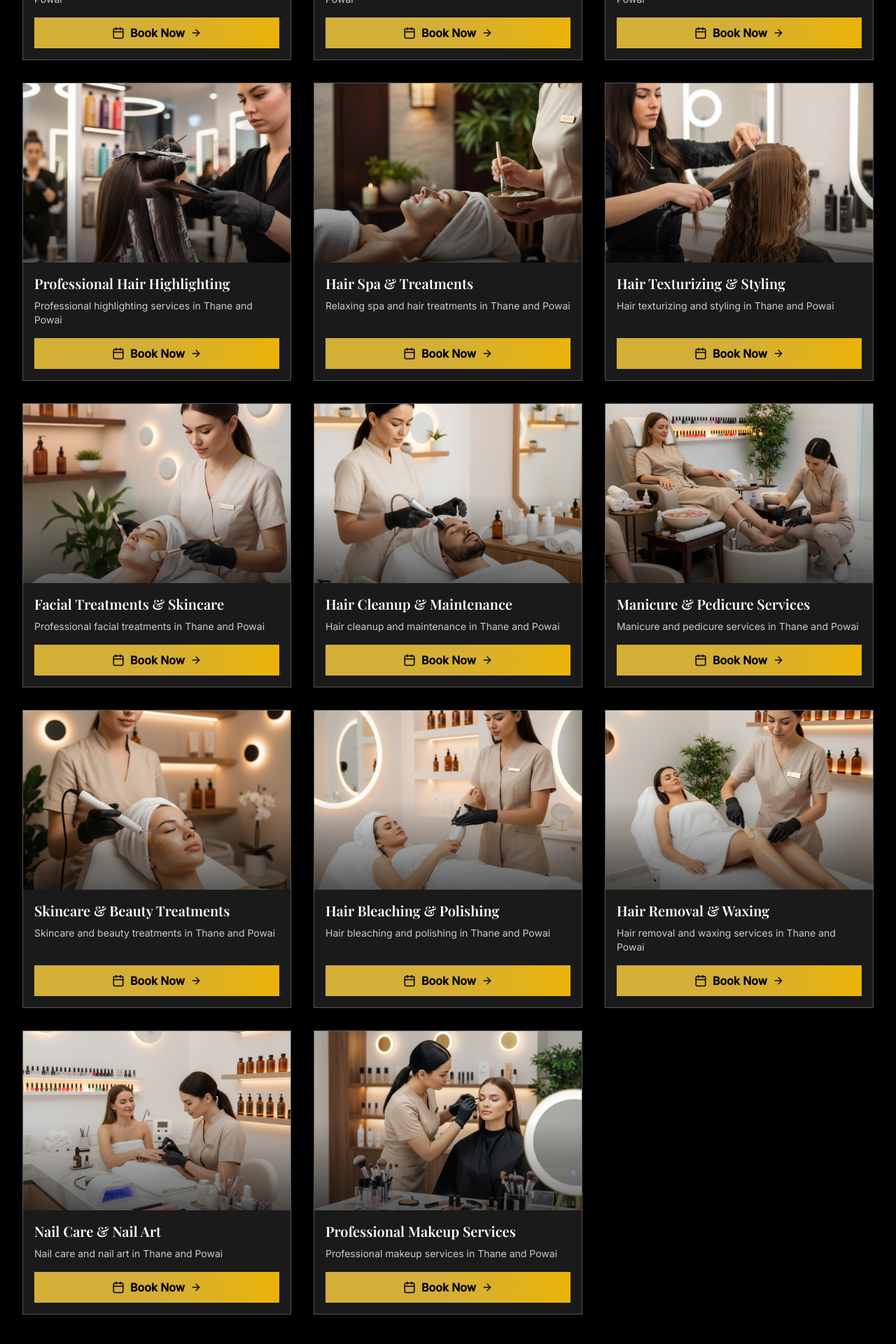
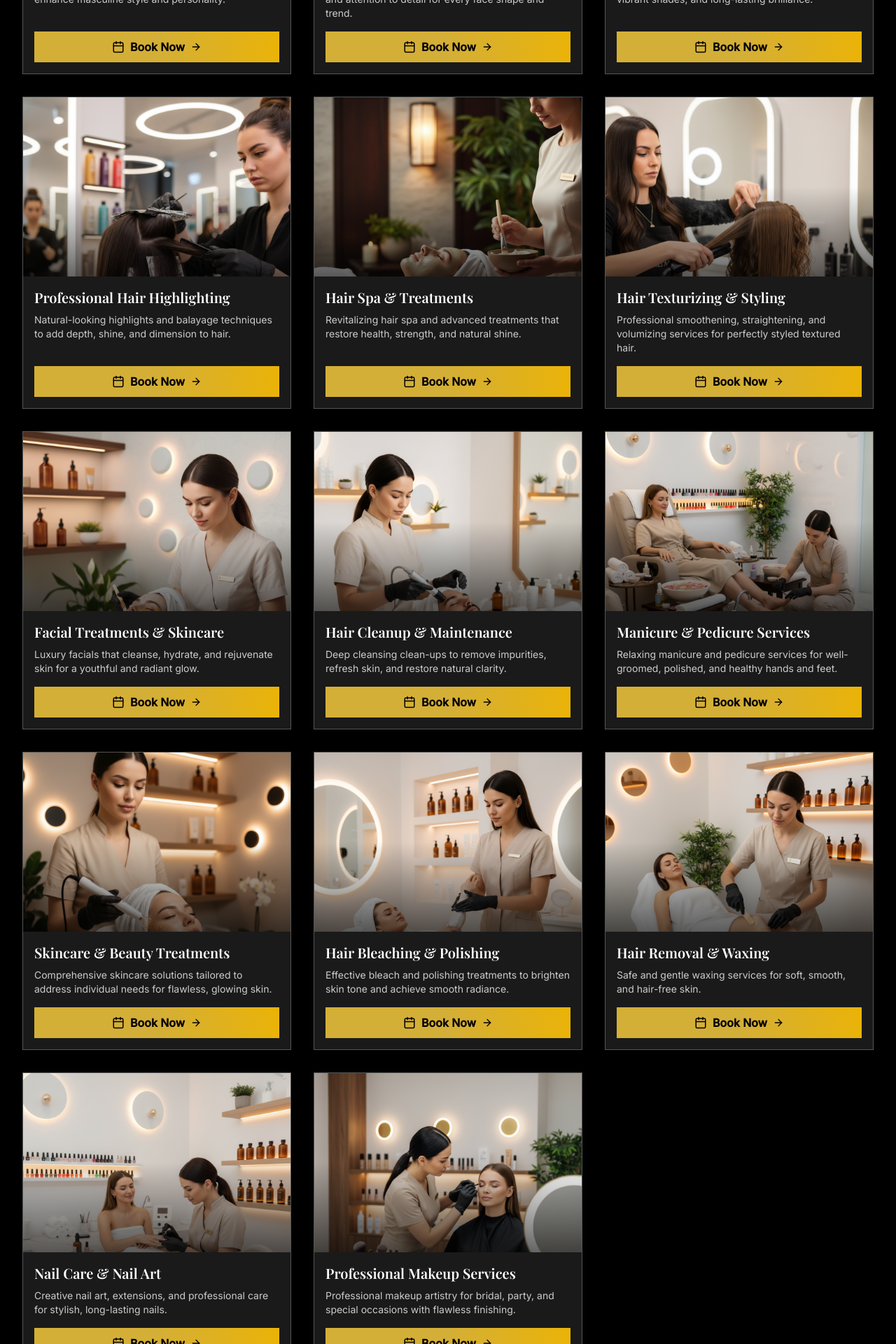
Before and after one commit to hannan1710/lcs-new, a React (Vite) app in the folder frontend/: page /services in a window 1280 px wide. Shown: the part 660-2580 px from the top of the page at 70% size. Built offline with nearby package versions, Linux system fonts and the light colour scheme.

Commit message:
Enhance services catalog: update descriptions with compelling copy, optimize image loading with AppImage component, improve performance with lazy loading

```diff
--- a/frontend/src/pages/services-catalog/index.jsx
+++ b/frontend/src/pages/services-catalog/index.jsx
@@ -5,6 +5,7 @@ import Footer from '../../components/ui/Footer';
 import Button from '../../components/ui/Button';
 import Icon from '../../components/AppIcon';
 import SEOHead from '../../components/SEOHead';
+import AppImage from '../../components/AppImage';
 
 const ServicesCatalog = () => {
   const navigate = useNavigate();
@@ -14,127 +15,127 @@ const ServicesCatalog = () => {
     {
       id: 'mens-haircut-styling',
       name: 'Men\'s Haircut & Styling',
-      description: 'Professional men\'s haircuts and styling in Thane and Powai',
+      description: 'Expert grooming and precision cuts designed to enhance masculine style and personality.',
       image: '/mens-haircut-styling-services.png',
-      alt: 'Professional men haircut and styling services at La Coiffure Salon Thane Powai - Expert barber cuts, beard trimming, and modern men grooming',
-      seoCaption: 'Expert men\'s haircuts, beard styling, and grooming services by professional barbers in Thane and Powai',
+      alt: 'Professional men\'s haircut at La Coiffure Salon',
+      seoCaption: 'Sharp, stylish men\'s haircuts tailored to your look.',
       icon: 'Scissors'
     },
     {
       id: 'womens-haircut-styling',
       name: 'Women\'s Haircut & Styling',
-      description: 'Expert women\'s haircuts and styling in Thane and Powai',
+      description: 'Customized women\'s haircuts crafted with elegance and attention to detail for every face shape and trend.',
       image: '/womens-haircut-styling-services.png',
-      alt: 'Professional women haircut and styling services at La Coiffure Salon Thane Powai - Expert cuts, layers, bobs, and modern hairstyles',
-      seoCaption: 'Expert women\'s haircuts, layers, bobs, and modern hairstyling by professional stylists in Thane and Powai',
+      alt: 'Luxury women\'s haircut by expert stylists',
+      seoCaption: 'Transform your style with precision women\'s haircuts.',
       icon: 'Scissors'
     },
     {
       id: 'hair-coloring-highlights',
       name: 'Hair Coloring & Highlights',
-      description: 'Hair coloring and highlights services in Thane and Powai',
+      description: 'Premium hair coloring services offering rich tones, vibrant shades, and long-lasting brilliance.',
       image: '/hair-coloring-highlights-services.png',
-      alt: 'Professional hair coloring and highlights services at La Coiffure Salon Thane Powai - Expert color treatments, balayage, ombre, and color correction',
-      seoCaption: 'Professional hair coloring, highlights, balayage, ombre, and color correction services in Thane and Powai',
+      alt: 'Premium hair coloring services in Mumbai salon',
+      seoCaption: 'Vibrant, long-lasting hair color crafted by specialists.',
       icon: 'Palette'
     },
     {
       id: 'professional-highlighting',
       name: 'Professional Hair Highlighting',
-      description: 'Professional highlighting services in Thane and Powai',
+      description: 'Natural-looking highlights and balayage techniques to add depth, shine, and dimension to hair.',
       image: '/professional-hair-highlighting-services.png',
-      alt: 'Professional hair highlighting services at La Coiffure Salon Thane Powai - Expert highlights, lowlights, and dimensional color techniques',
-      seoCaption: 'Expert hair highlighting, lowlights, and dimensional color techniques by professional colorists in Thane and Powai',
+      alt: 'Natural hair highlights by salon experts',
+      seoCaption: 'Add dimension with flawless highlights and balayage.',
       icon: 'Sparkles'
     },
     {
       id: 'hair-spa-treatments',
       name: 'Hair Spa & Treatments',
-      description: 'Relaxing spa and hair treatments in Thane and Powai',
+      description: 'Revitalizing hair spa and advanced treatments that restore health, strength, and natural shine.',
       image: '/hair-spa-treatments-services.png',
-      alt: 'Luxury spa and hair treatments at La Coiffure Salon Thane Powai - Relaxing hair spa, scalp treatments, and wellness services',
-      seoCaption: 'Luxury hair spa treatments, scalp therapy, and relaxing wellness services in Thane and Powai',
+      alt: 'Hair spa and treatment for healthy shine',
+      seoCaption: 'Rejuvenating spa therapies for hair and scalp health.',
       icon: 'Heart'
     },
     {
       id: 'hair-texturizing-styling',
       name: 'Hair Texturizing & Styling',
-      description: 'Hair texturizing and styling in Thane and Powai',
+      description: 'Professional smoothening, straightening, and volumizing services for perfectly styled textured hair.',
       image: '/hair-texturizing-styling-services.png',
-      alt: 'Professional hair texturizing and styling services at La Coiffure Salon Thane Powai - Expert texturizing, perms, and volume treatments',
-      seoCaption: 'Expert hair texturizing, perming, and volume enhancement treatments by professional stylists in Thane and Powai',
+      alt: 'Hair smoothening and texture services',
+      seoCaption: 'Get silky smooth or voluminous textured hair.',
       icon: 'Zap'
     },
     {
       id: 'facial-treatments-skincare',
       name: 'Facial Treatments & Skincare',
-      description: 'Professional facial treatments in Thane and Powai',
+      description: 'Luxury facials that cleanse, hydrate, and rejuvenate skin for a youthful and radiant glow.',
       image: '/facial-treatments-skincare-services.png',
-      alt: 'Professional facial treatments and skincare services at La Coiffure Salon Thane Powai - Expert facials, cleansing, and skin rejuvenation',
-      seoCaption: 'Professional facial treatments, deep cleansing, and skin rejuvenation services by expert estheticians in Thane and Powai',
+      alt: 'Luxury facial treatments for glowing skin',
+      seoCaption: 'Brighten and refresh your skin with premium facials.',
       icon: 'Flower'
     },
     {
       id: 'hair-cleanup-maintenance',
       name: 'Hair Cleanup & Maintenance',
-      description: 'Hair cleanup and maintenance in Thane and Powai',
+      description: 'Deep cleansing clean-ups to remove impurities, refresh skin, and restore natural clarity.',
       image: '/hair-cleanup-maintenance-services.png',
-      alt: 'Professional hair cleanup and maintenance services at La Coiffure Salon Thane Powai - Expert hair care, conditioning, and maintenance treatments',
-      seoCaption: 'Professional hair cleanup, conditioning, and maintenance treatments for healthy hair in Thane and Powai',
+      alt: 'Skin clean-up service for clear complexion',
+      seoCaption: 'Deep cleansing clean-ups for fresh, healthy skin.',
       icon: 'Sparkles'
     },
     {
       id: 'manicure-pedicure-services',
       name: 'Manicure & Pedicure Services',
-      description: 'Manicure and pedicure services in Thane and Powai',
+      description: 'Relaxing manicure and pedicure services for well-groomed, polished, and healthy hands and feet.',
       image: '/manicure-pedicure-services.png',
-      alt: 'Professional manicure and pedicure services at La Coiffure Salon Thane Powai - Expert nail care, nail art, and hand foot treatments',
-      seoCaption: 'Expert manicure, pedicure, nail art, and hand foot care services by professional nail technicians in Thane and Powai',
+      alt: 'Luxury manicure and pedicure salon service',
+      seoCaption: 'Pamper your hands and feet with expert mani-pedi.',
       icon: 'Hand'
     },
     {
       id: 'skincare-beauty-treatments',
       name: 'Skincare & Beauty Treatments',
-      description: 'Skincare and beauty treatments in Thane and Powai',
+      description: 'Comprehensive skincare solutions tailored to address individual needs for flawless, glowing skin.',
       image: '/skincare-beauty-treatments-services.png',
-      alt: 'Professional skincare and beauty treatments at La Coiffure Salon Thane Powai - Expert skin care, anti-aging treatments, and beauty services',
-      seoCaption: 'Professional skincare, anti-aging treatments, and beauty enhancement services by expert estheticians in Thane and Powai',
+      alt: 'Advanced skin care treatments at salon',
+      seoCaption: 'Personalized skin solutions for radiant beauty.',
       icon: 'Sun'
     },
     {
       id: 'hair-bleaching-polishing',
       name: 'Hair Bleaching & Polishing',
-      description: 'Hair bleaching and polishing in Thane and Powai',
+      description: 'Effective bleach and polishing treatments to brighten skin tone and achieve smooth radiance.',
       image: '/hair-bleaching-polishing-services.png',
-      alt: 'Professional hair bleaching and polishing services at La Coiffure Salon Thane Powai - Expert bleaching, hair lightening, and color treatments',
-      seoCaption: 'Expert hair bleaching, lightening, and color polishing treatments by professional colorists in Thane and Powai',
+      alt: 'Skin bleach and body polishing service',
+      seoCaption: 'Get smooth, even-toned skin with polishing treatments.',
       icon: 'Sparkles'
     },
     {
       id: 'hair-removal-waxing',
       name: 'Hair Removal & Waxing',
-      description: 'Hair removal and waxing services in Thane and Powai',
+      description: 'Safe and gentle waxing services for soft, smooth, and hair-free skin.',
       image: '/hair-removal-waxing-services.png',
-      alt: 'Professional hair removal and waxing services at La Coiffure Salon Thane Powai - Expert waxing, hair removal, and skin care treatments',
-      seoCaption: 'Professional waxing, hair removal, and skin care treatments by expert estheticians in Thane and Powai',
+      alt: 'Professional waxing services at luxury salon',
+      seoCaption: 'Gentle, precise waxing for silky smooth skin.',
       icon: 'Zap'
     },
     {
       id: 'nail-care-nail-art',
       name: 'Nail Care & Nail Art',
-      description: 'Nail care and nail art in Thane and Powai',
+      description: 'Creative nail art, extensions, and professional care for stylish, long-lasting nails.',
       image: '/nail-care-nail-art-services.png',
-      alt: 'Professional nail care and nail art services at La Coiffure Salon Thane Powai - Expert nail design, nail art, and nail care treatments',
-      seoCaption: 'Expert nail care, nail art, and creative nail design services by professional nail artists in Thane and Powai',
+      alt: 'Luxury nail art and extensions',
+      seoCaption: 'Trendy nail designs and flawless finishing.',
       icon: 'Hand'
     },
     {
       id: 'professional-makeup-services',
       name: 'Professional Makeup Services',
-      description: 'Professional makeup services in Thane and Powai',
+      description: 'Professional makeup artistry for bridal, party, and special occasions with flawless finishing.',
       image: '/professional-makeup-services.png',
-      alt: 'Professional makeup and beauty services at La Coiffure Salon Thane Powai - Expert bridal makeup, party makeup, and beauty enhancement',
-      seoCaption: 'Expert bridal makeup, party makeup, and professional beauty enhancement services by certified makeup artists in Thane and Powai',
+      alt: 'Professional bridal and party makeup',
+      seoCaption: 'Glamorous makeup looks for every occasion.',
       icon: 'Sparkles'
     }
   ];
@@ -227,14 +228,13 @@ const ServicesCatalog = () => {
               >
                 {/* Category Image */}
                 <div className="relative h-64 overflow-hidden">
-                  <img
+                  <AppImage
                     src={category.image}
                     alt={category.alt || category.name}
                     className="w-full h-full object-cover group-hover:scale-105 transition-transform duration-300"
-                    onError={(e) => {
-                      // Fallback to default image if Strapi image fails to load
-                      e.target.src = 'https://images.unsplash.com/photo-1503951914875-452162b0f3f1?w=400&h=300&fit=crop&crop=face';
-                    }}
+                    loading="lazy"
+                    sizes="(max-width: 768px) 100vw, (max-width: 1200px) 50vw, 33vw"
+                    priority={false}
                   />
                   <div className="absolute inset-0 bg-gradient-to-t from-black/60 via-transparent to-transparent" />
                 </div>
--- a/frontend/vite.config.js
+++ b/frontend/vite.config.js
@@ -50,6 +50,15 @@ export default defineConfig({
           vendor: ['react', 'react-dom'],
           router: ['react-router-dom'],
           ui: ['framer-motion', 'lucide-react']
+        },
+        // Optimize asset filenames for better caching
+        assetFileNames: (assetInfo) => {
+          const info = assetInfo.name.split('.');
+          const ext = info[info.length - 1];
+          if (/png|jpe?g|svg|gif|tiff|bmp|ico/i.test(ext)) {
+            return `assets/images/[name]-[hash][extname]`;
+          }
+          return `assets/[name]-[hash][extname]`;
         }
       }
     },
@@ -60,7 +69,10 @@ export default defineConfig({
         drop_console: true,
         drop_debugger: true
       }
-    }
+    },
+    // Optimize images
+    assetsInlineLimit: 4096, // Inline small images as base64
+    chunkSizeWarningLimit: 1000
   },
   // Optimize dependencies
   optimizeDeps: {
```
